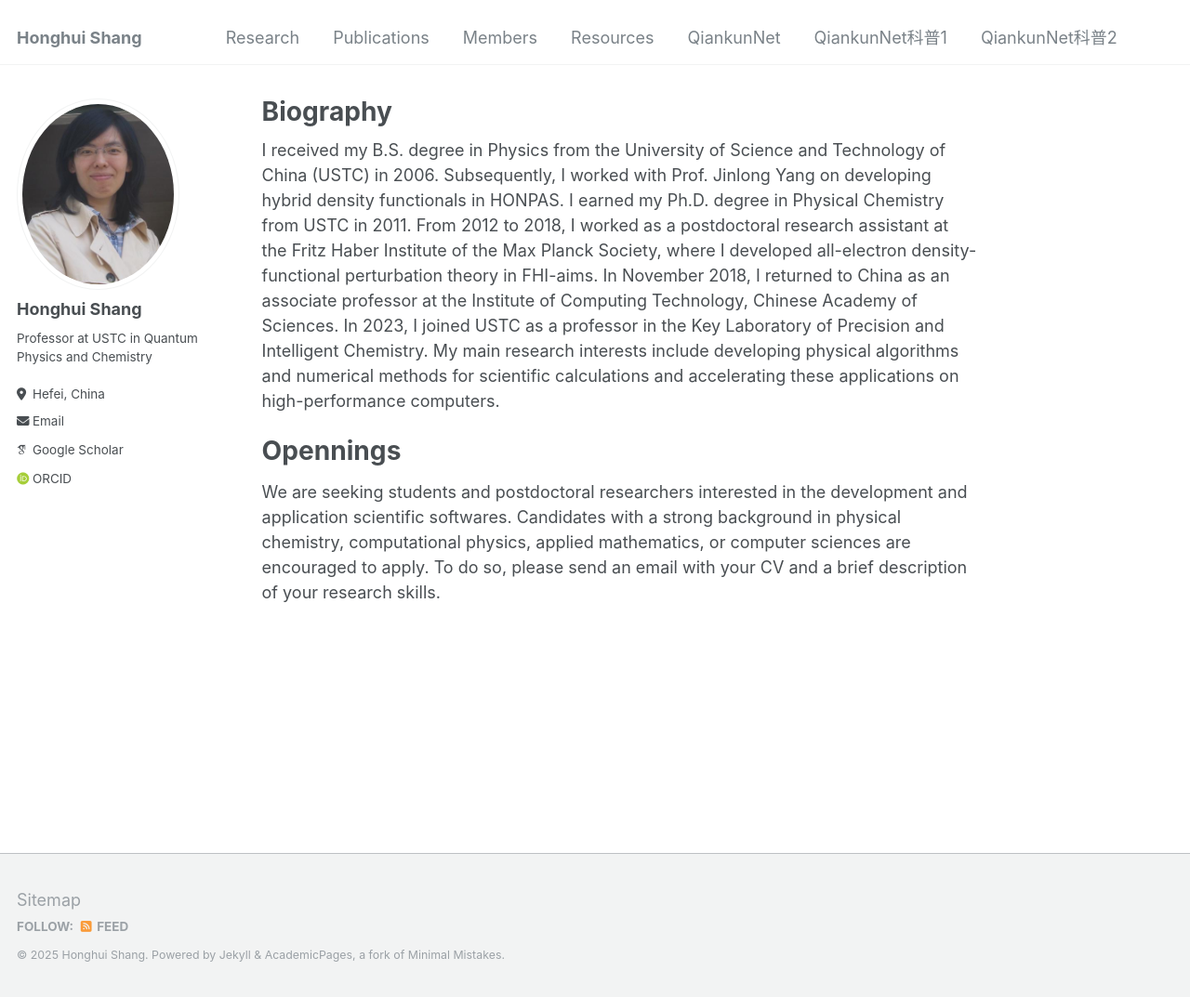
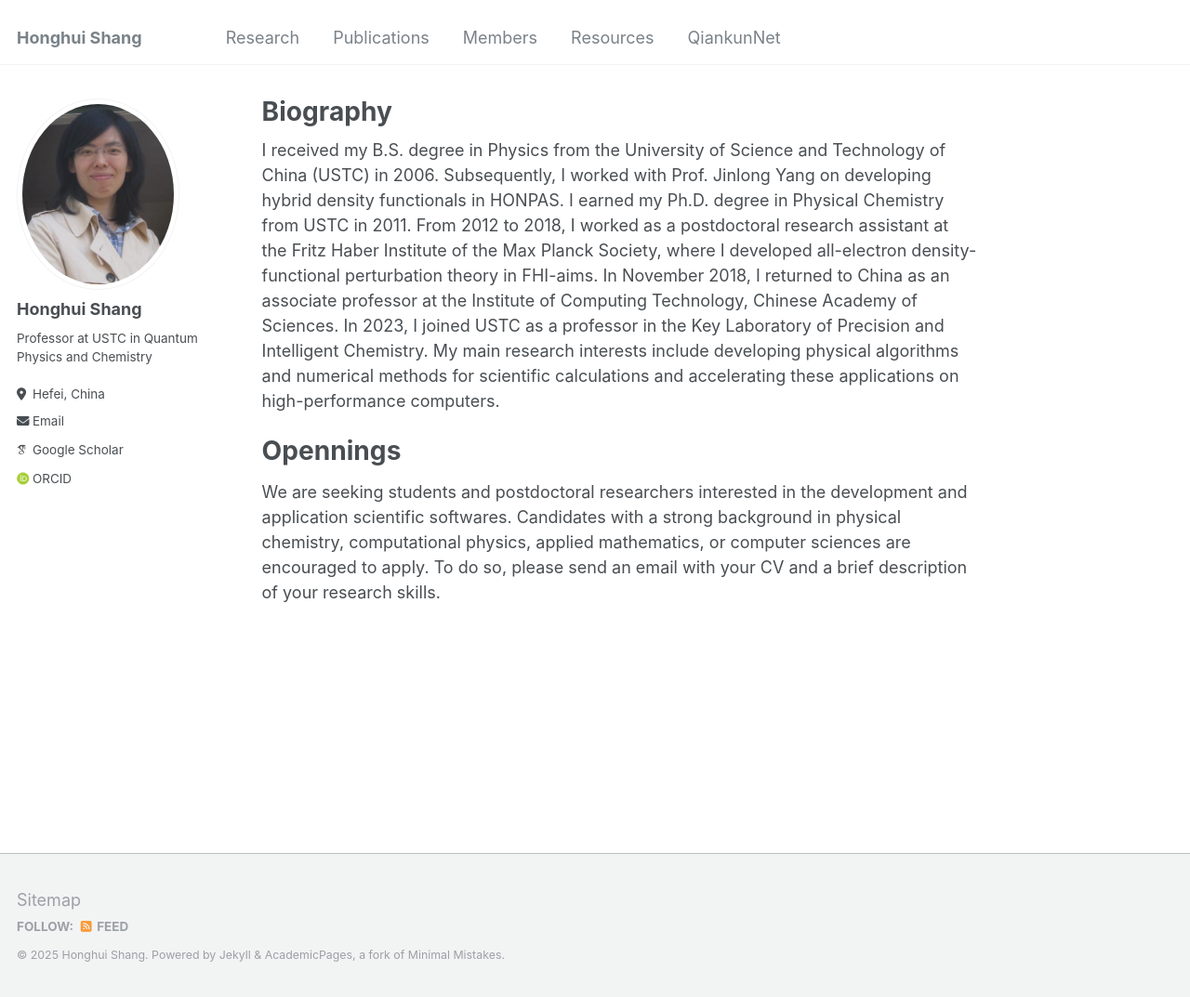
Before and after one commit to CrMomi91/CrMomi91.github.io, a Jekyll site: the page built from _pages/about.md, in a window 1280 px wide and 1073 px high. Shown: the whole window at 93% size. Built offline with Jekyll 4.4.1, drawn with Linux system fonts in a browser that asks for light colours; some web fonts are replaced.

Commit message:
Update navigation.yml

```diff
--- a/_data/navigation.yml
+++ b/_data/navigation.yml
@@ -14,9 +14,3 @@ main:
 
   - title: "QiankunNet"
     url: /qiankunnet/
-
-  - title: "QiankunNet科普1"
-    url: /qiankunnet1/
-
-  - title: "QiankunNet科普2"
-    url: /qiankunnet2/
```
